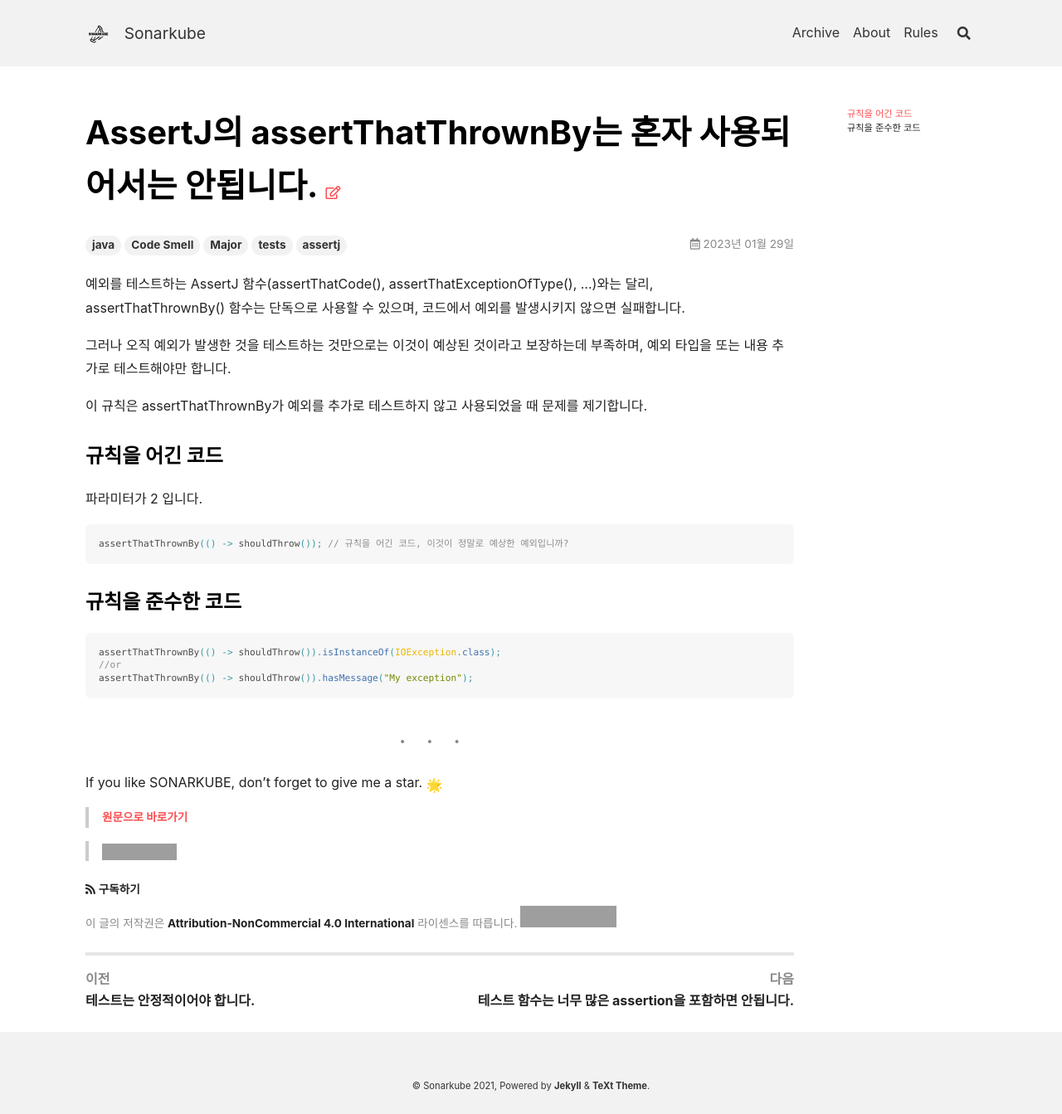
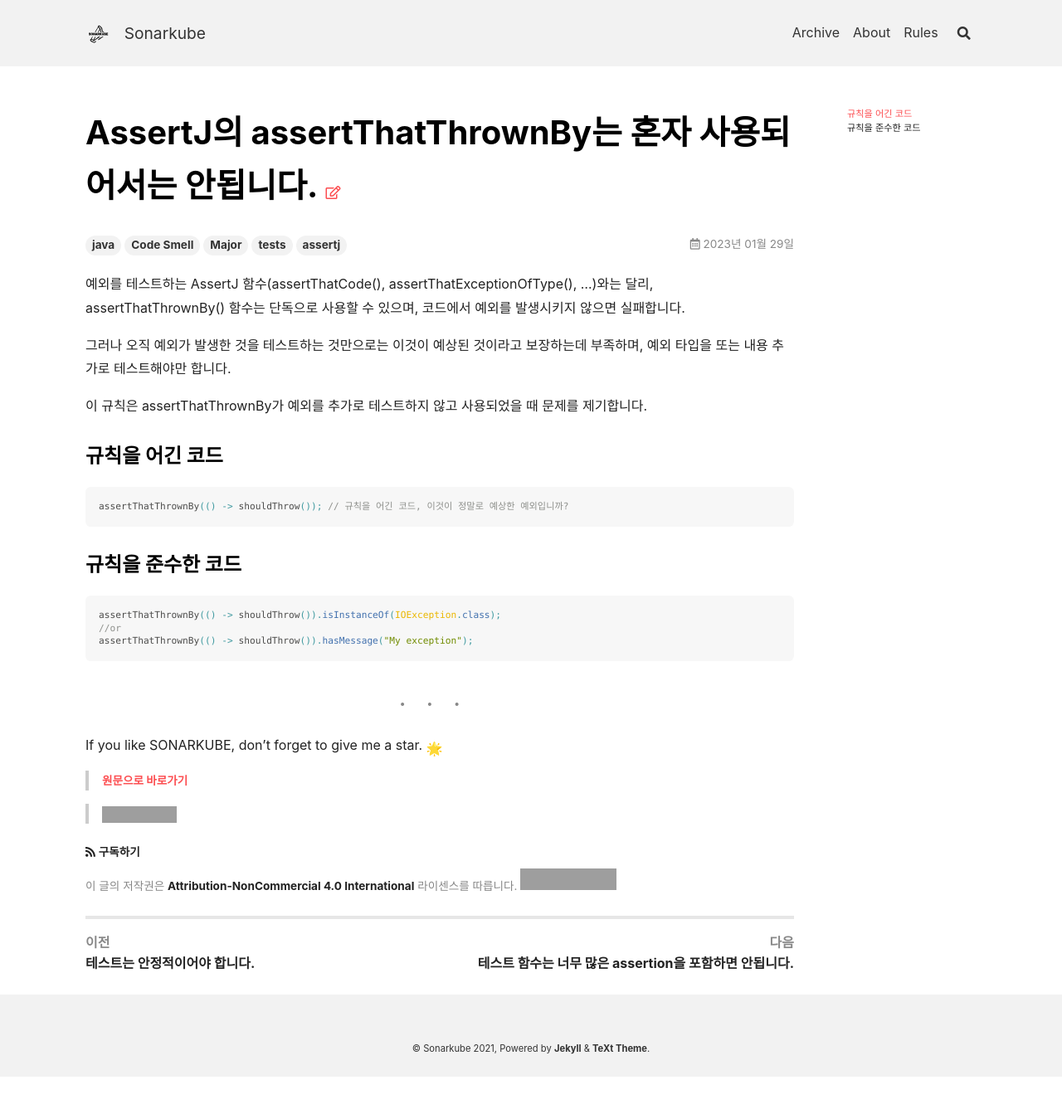
Before and after one commit to kantabile/sonarkube, a Jekyll site: the page built from _posts/java/2023-01-29-RSPEC-5958.md, in a window 1280 px wide. Shown: the whole page at 83% size. Built offline with Jekyll 4.4.1, drawn with Linux system fonts in a browser that asks for light colours; nearby versions of some CDN libraries; emoji names are drawn with the system emoji font; after the commit the page ends 1298 px from its top, so only the background shows below that; grey boxes are pictures that could not be loaded.

Commit message:
docs: RSPEC-5958

````diff
--- a/_posts/java/2023-01-29-RSPEC-5958.md
+++ b/_posts/java/2023-01-29-RSPEC-5958.md
@@ -10,8 +10,6 @@ tags: [java, Code Smell,Major, tests, assertj]
 이 규칙은 assertThatThrownBy가 예외를 추가로 테스트하지 않고 사용되었을 때 문제를 제기합니다.
 
 ### 규칙을 어긴 코드
-
-파라미터가 2 입니다.
 
 ```java
 assertThatThrownBy(() -> shouldThrow()); // 규칙을 어긴 코드, 이것이 정말로 예상한 예외입니까?
````
